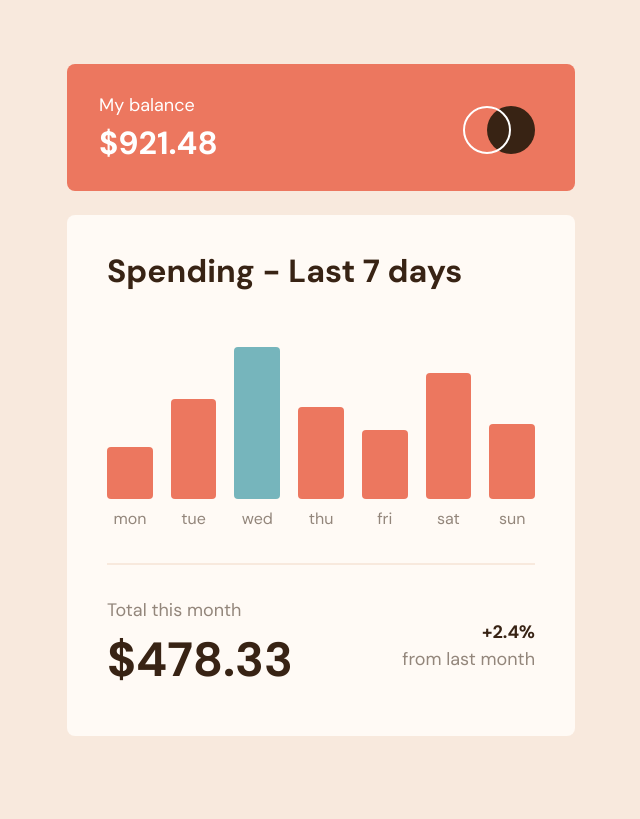
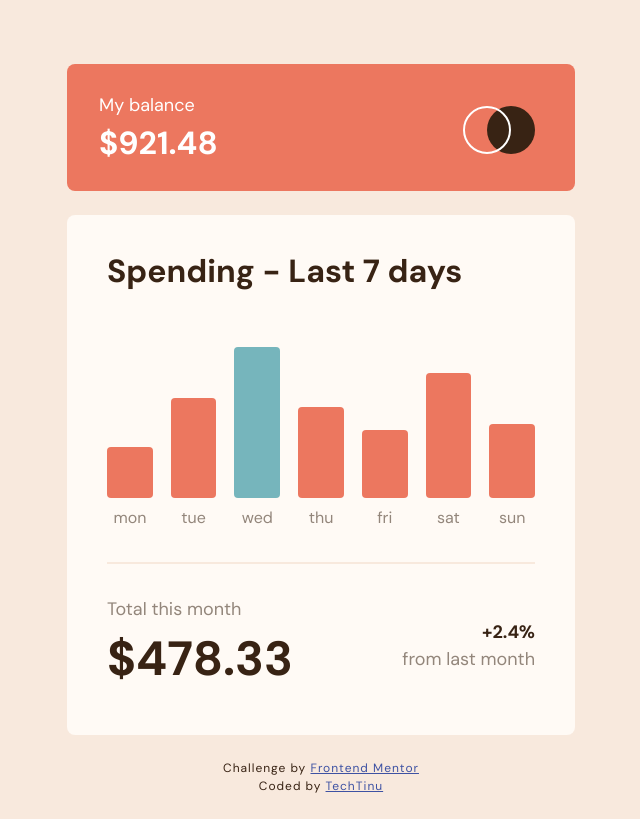
Before and after one commit to tinuola/fm_expenses-chart, a React (Vite) app: page / in a window 1280 px wide. Shown: the whole page, without its empty margins (319-959 px from the left). Built offline with nearby package versions, Linux system fonts and the light colour scheme.

Commit message:
Add frontend mentor footer

```diff
--- a/css/style.css
+++ b/css/style.css
@@ -36,11 +36,13 @@ body {
   width: 375px;
   padding-right: 1rem;
   padding-left: 1rem;
+  margin-top: 2rem;
 }
 
 @media (min-width: 600px) {
   .component-container {
     width: 540px;
+    margin-top: 4rem;
   }
 }
 
@@ -187,7 +189,7 @@ hr.divider {
 
 .fm-attribution-row {
   margin-top: 1.5rem;
-  margin-bottom: 1.5rem;
+  padding-bottom: 1.5rem;
 }
 
 .fm-attribution {
--- a/index.html
+++ b/index.html
@@ -81,7 +81,7 @@
       </div>
     </main>
 
-    <!-- <footer class="fm-attribution-row">
+    <footer class="fm-attribution-row">
       <p class="fm-attribution">
         Challenge by
         <a
@@ -98,6 +98,6 @@
           >TechTinu</a
         >
       </p>
-    </footer> -->
+    </footer>
   </body>
 </html>
```
Also changed, not shown: 1 other file (tests, documents, lock files or other folders).
